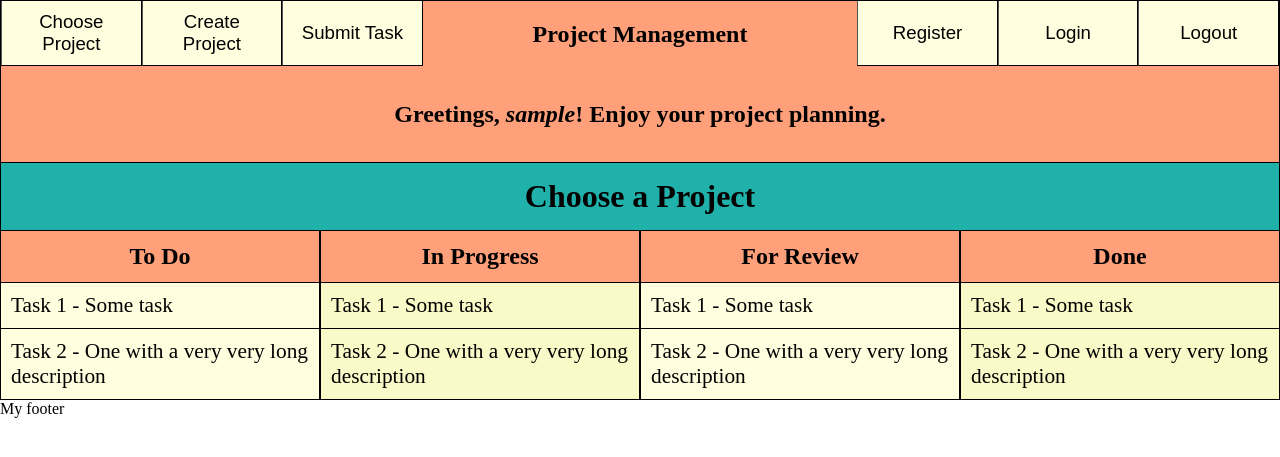
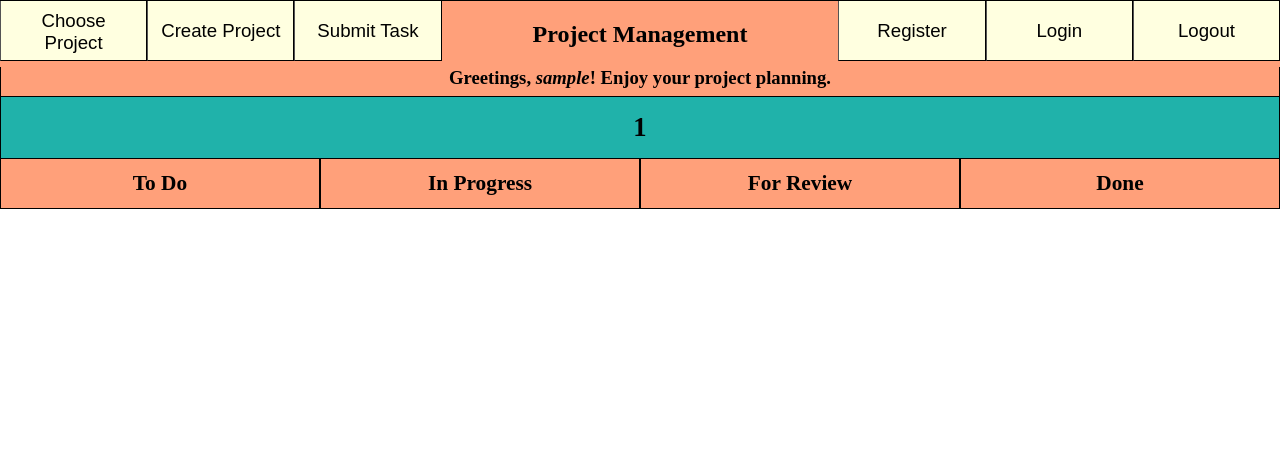
Before and after one commit to pavelhadzhiev/project-manager, a PHP site: page / in a window 1280 px wide. Shown: the top 457 px of the page. Run offline with PHP 8.4, Linux system fonts and the light colour scheme; the visitor is signed in with stand-in values (Sample User, id 1); tables that the repository leaves empty or names only in its code hold one stand-in row (values such as "Sample post").

Commit message:
Implement project selection and creation and task submission.

```diff
--- a/index.php
+++ b/index.php
@@ -21,26 +21,17 @@
           <button class="left" id="taskButton" onclick ="return openTaskView()"> Submit Task </button>
         </div>
         <div class="projectList">
-          <button class="dropbutton"> C4C Extension Service </button>
-          <button class="dropbutton"> My Web Project </button>
-          <button class="dropbutton"> My Golang Project</button>
+          <?php include 'php/chooseProject.php'; ?>
         </div>
       </nav>
 
     </header>
     <div id="userGreeting" class="bordered">
-      <p>
-        <?php
-        session_start();
-        if (isset($_SESSION['user'])) {
-          echo 'Greetings, <i>'.$_SESSION['user'].'</i>! Enjoy your project planning.';
-        } else {
-          echo "Hello, stranger. Please either login or register!";
-        }
-        ?>
-      </p>
+      <?php include 'php/greetUser.php'?>
     </div>
-    <h2 id="projectTitle" class="bordered"> Choose a Project </h2>
+    <h2 id="projectTitle" class="bordered">
+      <?php include 'php/selectedProject.php'; ?>
+    </h2>
 
     <div class="tasksContent">
       <div class="taskHeaders">
@@ -50,26 +41,22 @@
           <h3 id="done" class="taskHeader bordered">Done</h3>
       </div>
       <div class="taskColumns">
+        <?php include 'php/populateTaskColumns.php'; ?>
         <ul id="toDoTasks" class="taskColumn bordered">
-          <li class="task bordered"> Task 1 - Some task</li>
-          <li class="task bordered"> Task 2 - One with a very very long description </li>
+          <?php echo $toDoTasksHtml ?>
         </ul>
         <ul id="inProgressTasks" class="taskColumn bordered">
-          <li class="task bordered"> Task 1 - Some task </li>
-          <li class="task bordered"> Task 2 - One with a very very long description </li>
+          <?php echo $inProgressTasksHtml ?>
         </ul>
         <ul id="forReviewTasks" class="taskColumn bordered">
-          <li class="task bordered"> Task 1 - Some task </li>
-          <li class="task bordered"> Task 2 - One with a very very long description </li>
+          <?php echo $forReviewTasksHtml ?>
         </ul>
         <ul id="doneTasks" class="taskColumn bordered">
-          <li class="task bordered"> Task 1 - Some task </li>
-          <li class="task bordered"> Task 2 - One with a very very long description </li>
+          <?php echo $doneTasksHtml ?>
         </ul>
       </div>
     </div>
 
-    <footer>My footer</footer>
     <?php include 'php/db.php';?>
     <script src="js/buttonFunctions.js"></script>
   </body>
--- a/js/buttonFunctions.js
+++ b/js/buttonFunctions.js
@@ -11,11 +11,11 @@
 }
 
 function openTaskView() {
-  window.open('taskForm.php','popup','width=400,height=500');
+  window.location.href='taskForm.php';
 }
 
 function openProjectView() {
-  window.open('projectForm.php','popup','width=400,height=260');
+  window.location.href='projectForm.php';
 }
 
 function toggleProjectDropdown() {
@@ -39,6 +39,10 @@
   }
 }
 
+function selectProject() {
+
+}
+
 // Hide project dropdown list initially
 toggleProjectDropdown();
 
@@ -46,8 +50,12 @@
 var markClass = 'dropdown-button';
 document.getElementById('chooseProjectButton').classList.add(markClass);
 
-// Set up event handler to hide dropdown list on clicks outside it
+// Set up event handler to hide dropdown list on clicks outside of it
+// And to select the specific project on clicks in the dropdown list
 window.onclick = function(event) {
+  if(event.target.matches(".project")){
+    window.location.href='index.php?project=' + event.target.innerHTML.trim();
+  }
   if(!event.target.matches("." + markClass)){
     hideDropdown();
   }
--- /dev/null
+++ b/php/chooseProject.php
@@ -0,0 +1,15 @@
+<?php
+    if (!isset($_SESSION)) {
+        session_start();
+    }
+
+    $db = new PDO('mysql:host=localhost;dbname=FMI;charset=utf8', 'root', '');
+
+    $fetchAll = "SELECT * FROM projects";
+    $fetchAllQuery = $db->query($fetchAll) or die("failed!");
+    $projects = $fetchAllQuery->fetchAll();
+
+    foreach ($projects as $value) {
+        echo "<button class='dropbutton project'>".$value['name']."</button>";
+    }
+?>
--- /dev/null
+++ b/php/greetUser.php
@@ -0,0 +1,11 @@
+<?php
+    if (!isset($_SESSION)) {
+        session_start();
+    }
+
+    if (isset($_SESSION['user'])) {
+        echo 'Greetings, <i>'.$_SESSION['user'].'</i>! Enjoy your project planning.';
+    } else {
+        echo "Hello, stranger. Please either login or register!";
+    }
+?>
--- a/php/login.php
+++ b/php/login.php
@@ -1,5 +1,7 @@
 <?php
+    if (!isset($_SESSION)) {
         session_start();
+    }
 
     $db = new PDO('mysql:host=localhost;dbname=FMI;charset=utf8', 'root', '');
 
--- a/php/register.php
+++ b/php/register.php
@@ -1,5 +1,7 @@
 <?php
+    if (!isset($_SESSION)) {
         session_start();
+    }
 
     $db = new PDO('mysql:host=localhost;dbname=FMI;charset=utf8', 'root', '');
 
--- /dev/null
+++ b/php/selectedProject.php
@@ -0,0 +1,15 @@
+<?php
+    if (!isset($_SESSION)) {
+        session_start();
+    }
+
+    if (isset($_GET['project'])) {
+        $project = $_GET['project'];
+        $_SESSION['project'] = $project;
+        echo $project;
+    } else if (isset($_SESSION['project'])) {
+        echo $_SESSION['project'];
+    } else {
+        echo "Choose a Project";
+    }
+?>
--- a/styles/main.css
+++ b/styles/main.css
@@ -6,13 +6,13 @@
 
 #userGreeting {
   width: 100%;
+  height: 30px;
   text-align: center;
-  font-size: 18pt;
-  padding: 10px 0px;
-  background-color: lightsalmon;
+  font-size: 14pt;
   font-weight: bold;
   border-top-width: 0;
   box-sizing: border-box;
+  background-color: lightsalmon;
 }
 
 #projectTitle {
@@ -21,9 +21,5 @@
   padding: 15px;
   margin: 0;
   border-top-width: 0;
-  font-size: 24pt;
+  font-size: 20pt;
 }
-
-footer {
-  margin-top: 20px;
-}
--- a/styles/navbar.css
+++ b/styles/navbar.css
@@ -3,7 +3,7 @@
   color: black;
   padding: 0 0 10px 0;
   text-align: center;
-  border-bottom-width: 0;
+  border-width: 0.5px 0 0 0;
 }
 
 #navBarTitle {
@@ -18,10 +18,11 @@
   font-size: 14pt;
   border-color: black;
   border-width: 0.5px;
-  height: 65px;
-  width: 11%;
+  height: 60px;
+  width: 11.5%;
   min-width: 90px;
   max-width: 150px;
+  outline: none;
 }
 
 button:hover {
@@ -42,11 +43,11 @@
 }
 
 .projectList {
-  float: left;
   position: absolute;
+  width: 100%;
   min-width: 160px;
   max-width: 300px;
-  padding: 10px 0px;
+  padding: 5px 0px;
 }
 
 .dropbutton {
--- a/styles/tasks.css
+++ b/styles/tasks.css
@@ -7,7 +7,7 @@
   text-align: center;
   border-top-width: 0;
   box-sizing: border-box;
-  font-size: 18pt;
+  font-size: 16pt;
 }
 
 .taskHeaders:after {
```
Also changed, not shown: php/createProject.php (added, +27 -0 lines), php/logout.php (+7 -6 lines), php/populateTaskColumns.php (added, +33 -0 lines), php/submitTask.php (added, +21 -0 lines), projectForm.php (+13 -0 lines), taskForm.php (+8 -0 lines), registerForm.php (line endings or trailing spaces). Lines whose indentation alone changed are shown as unchanged.
